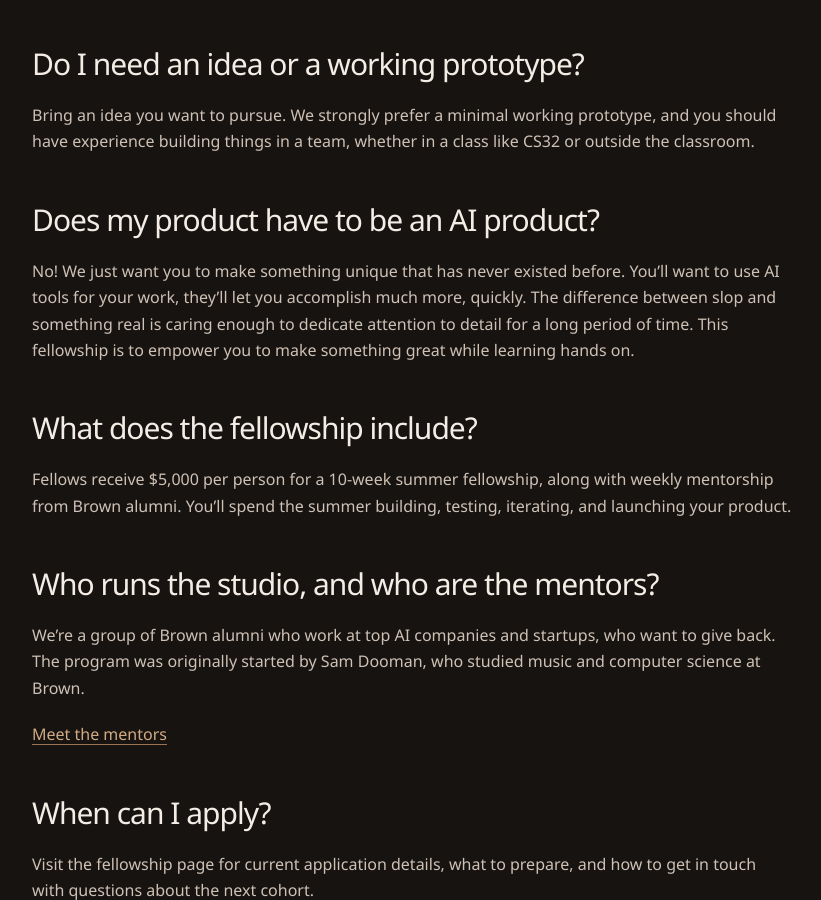
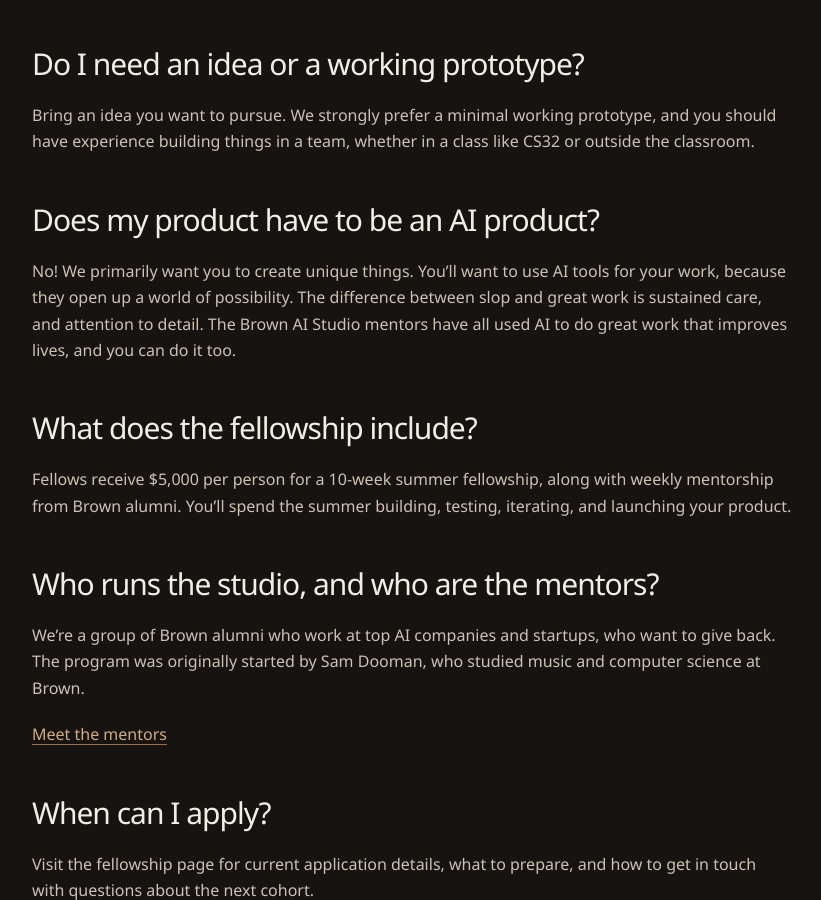
Before and after one commit to b-star-fellowship/b-star-fellowship.github.io, a Jekyll site: the page built from faq.md, in a window 1280 px wide and 900 px high, scrolled down 777 px. Shown: the whole window, without its empty margins (228-1049 px from the left). Built offline with Jekyll 4.4.1, drawn with Linux system fonts in a browser that asks for light colours.

Commit message:
happy with this

```diff
--- a/_data/studio.yml
+++ b/_data/studio.yml
@@ -16,7 +16,7 @@ questions:
   - question: Do I need an idea or a working prototype?
     answer: Bring an idea you want to pursue. We strongly prefer a minimal working prototype, and you should have experience building things in a team, whether in a class like CS32 or outside the classroom.
   - question: Does my product have to be an AI product?
-    answer: No!  We just want you to make something unique that has never existed before.  You'll want to use AI tools for your work, they'll let you accomplish much more, quickly.  The difference between slop and something real is caring enough to dedicate attention to detail for a long period of time.  This fellowship is to empower you to make something great while learning hands on.
+    answer: No!  We primarily want you to create unique things.  You'll want to use AI tools for your work, because they open up a world of possibility.  The difference between slop and great work is sustained care, and attention to detail.  The Brown AI Studio mentors have all used AI to do great work that improves lives, and you can do it too.
   - question: What does the fellowship include?
     answer: Fellows receive $5,000 per person for a 10-week summer fellowship, along with weekly mentorship from Brown alumni. You’ll spend the summer building, testing, iterating, and launching your product.
   - question: Who runs the studio, and who are the mentors?
```
